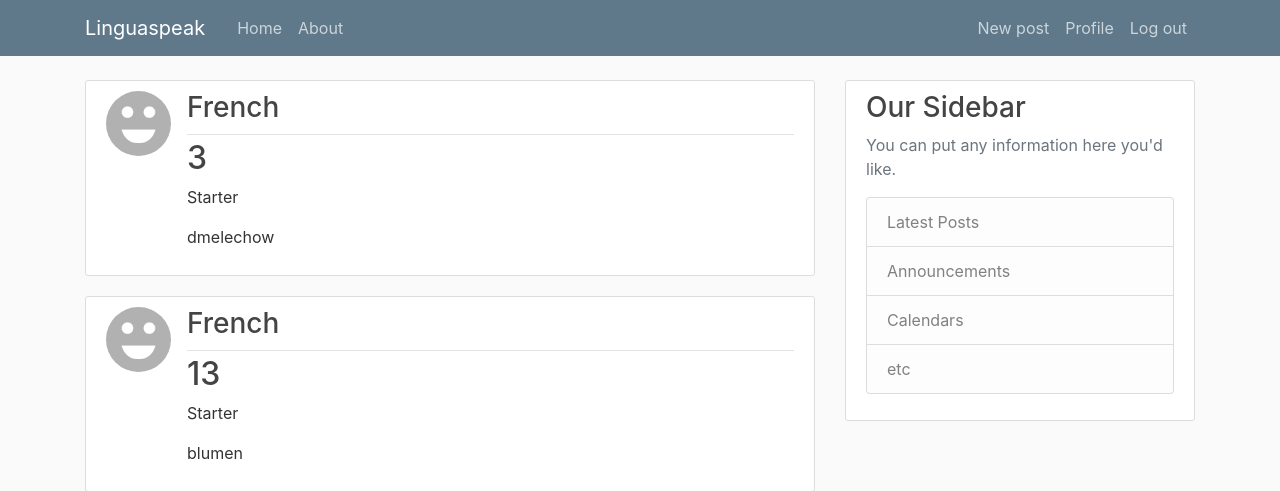
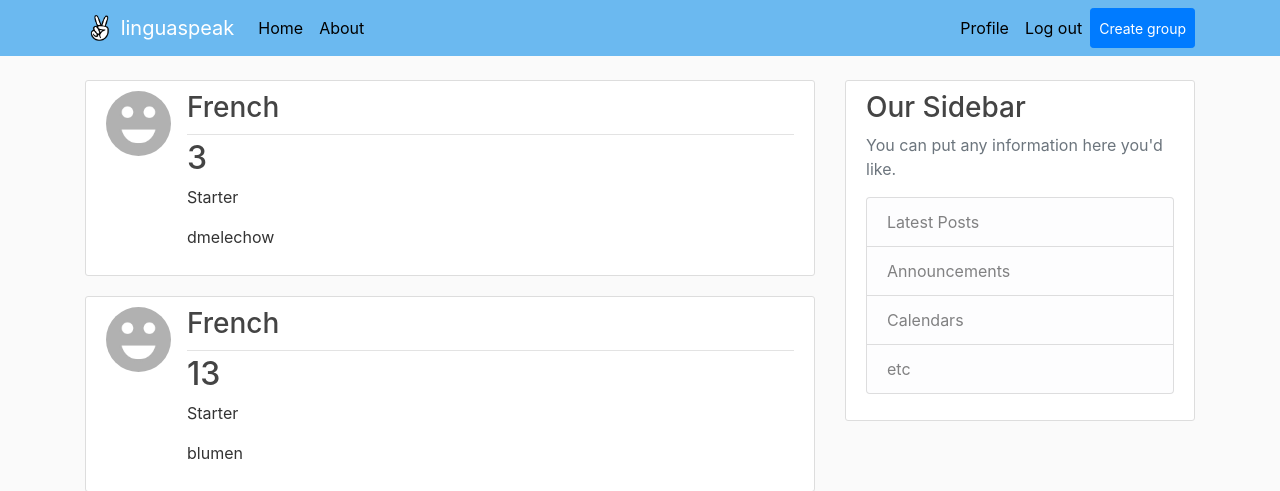
Before and after one commit to dmelechow/linguaspeak, a Django app: page / in a window 1280 px wide. Shown: the top 491 px of the page. Run offline with Django 3.2, Linux system fonts and the light colour scheme; a user stored in the database is signed in; data comes from the database, SQL or seed files in the repository; both versions use the stored data as it was after the commit; some libraries are stand-ins or nearby versions.

Commit message:
ui has changed

```diff
--- a/linguaspeak/main/static/blog/main.css
+++ b/linguaspeak/main/static/blog/main.css
@@ -12,12 +12,17 @@ ul {
   margin: 0;
 }
 
-.bg-steel {
-  background-color: #5f788a;
+.navbar-brand img {
+  width: 30px;
+  height: 30px;
+}
+
+.bg-main {
+  background-color: #6BB9F0;
 }
 
 .site-header .navbar-nav .nav-link {
-  color: #cbd5db;
+  color: #000000;
 }
 
 .site-header .navbar-nav .nav-link:hover {
--- a/linguaspeak/main/templates/main/base.html
+++ b/linguaspeak/main/templates/main/base.html
@@ -1,30 +1,34 @@
 {% load static %}
 <!DOCTYPE html>
 <html lang="en" dir="ltr">
+
 <head>
   <meta charset="utf-8">
-
 
   <meta charset="utf-8">
   <meta name="viewport" content="width=device-width, initial-scale=1, shrink-to-fit=no">
 
+  <link rel="stylesheet" href="https://stackpath.bootstrapcdn.com/bootstrap/4.3.1/css/bootstrap.min.css" integrity="sha384-ggOyR0iXCbMQv3Xipma34MD+dH/1fQ784/j6cY/iJTQUOhcWr7x9JvoRxT2MZw1T" crossorigin="anonymous">
   <!-- Bootstrap CSS -->
-    <link rel="stylesheet" href="https://maxcdn.bootstrapcdn.com/bootstrap/4.0.0/css/bootstrap.min.css" integrity="sha384-Gn5384xqQ1aoWXA+058RXPxPg6fy4IWvTNh0E263XmFcJlSAwiGgFAW/dAiS6JXm" crossorigin="anonymous">
   <link rel="stylesheet" type="text/css" href="{% static 'blog/main.css' %}">
 
   {% if title %}
-      <title>Django blog - {{ title }}</title>
+  <title>{{ title }}</title>
   {% else %}
-      <title>Django blog - Linguaspeak</title>
+  <title>Linguaspeak</title>
   {% endif %}
 </head>
 
 <body>
 
   <header class="site-header">
-      <nav class="navbar navbar-expand-md navbar-dark bg-steel fixed-top">
+    <nav class="navbar navbar-expand-md navbar-dark bg-main fixed-top">
       <div class="container">
-          <a class="navbar-brand mr-4" href="{% url 'main-home' %}">Linguaspeak</a>
+
+        <a class="navbar-brand" href="{% url 'main-home' %}">
+          <img src="/media/logo.png" width="30px" height="30px" class="d-inline-block align-top" alt="">
+          linguaspeak
+        </a>
         <button class="navbar-toggler" type="button" data-toggle="collapse" data-target="#navbarToggle" aria-controls="navbarToggle" aria-expanded="false" aria-label="Toggle navigation">
           <span class="navbar-toggler-icon"></span>
         </button>
@@ -36,9 +40,9 @@
           <!-- Navbar Right Side -->
           <div class="navbar-nav">
             {% if user.is_authenticated %}
-                    <a class="nav-item nav-link" href="{% url 'thread-create' %}">New post</a>
             <a class="nav-item nav-link" href="{% url 'profile'%}">Profile</a>
             <a class="nav-item nav-link" href="{% url 'logout'%}">Log out</a>
+            <button type="button" class="btn btn-primary btn-sm" href="{% url 'thread-create' %}">Create group</button>
             {% else %}
             <a class="nav-item nav-link" href="{% url 'login'%}">Log in</a>
             <a class="nav-item nav-link" href="{% url 'register' %}">Sign up</a>
--- a/linguaspeak/main/views.py
+++ b/linguaspeak/main/views.py
@@ -51,7 +51,6 @@ class ThreadCreateView(LoginRequiredMixin, CreateView):
         return super(ThreadCreateView, self).form_valid(form)
 
 
-
 class ThreadDeleteView(LoginRequiredMixin, UserPassesTestMixin, DeleteView):
         model = Thread
         success_url = '/'
```
Also changed, not shown: linguaspeak/db.sqlite3, linguaspeak/media/logo.png (added). Lines whose indentation alone changed are shown as unchanged.
